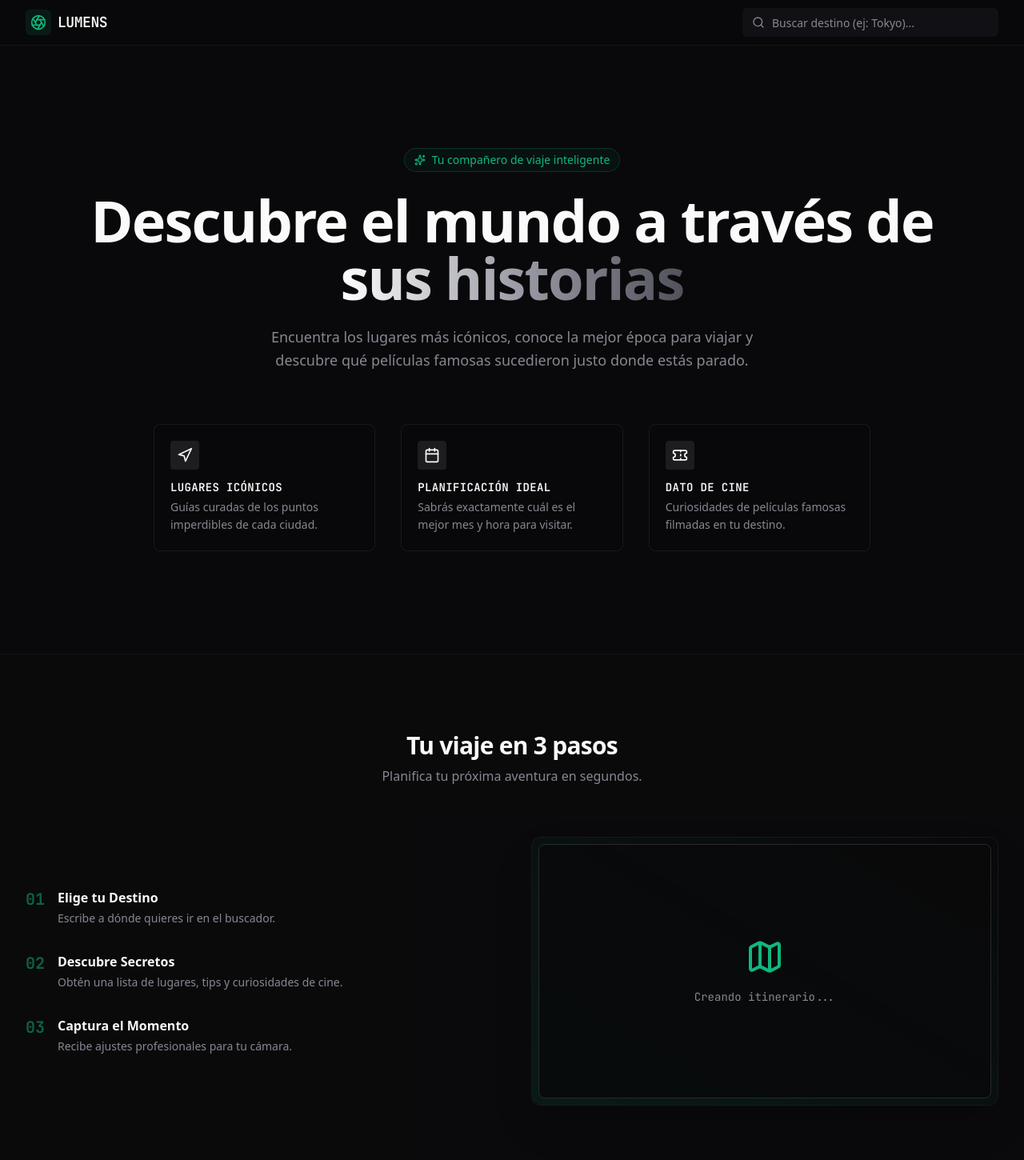
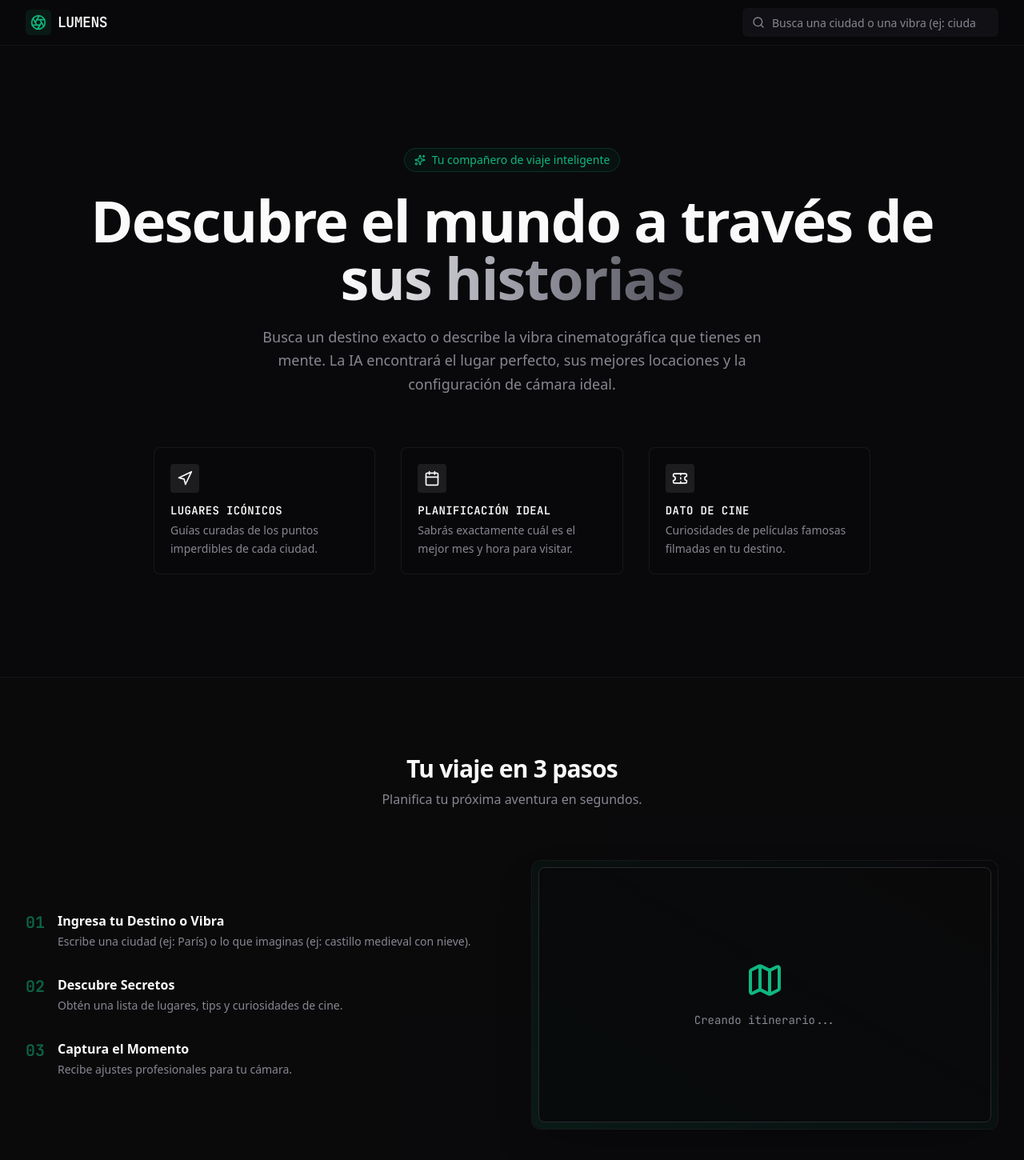
Before and after one commit to ihamsvs/lumens-frontend, a Next.js app: page / in a window 1280 px wide. Shown: the top 1450 px of the page at 80% size. Built offline with nearby package versions, Linux system fonts and the light colour scheme.

Commit message:
feat: update UI to explain AI vibe routing feature

```diff
--- a/app/page.tsx
+++ b/app/page.tsx
@@ -30,7 +30,7 @@ export default function LumensPage() {
     setGuide(null);
 
     try {
-      const apiUrl = process.env.NEXT_PUBLIC_API_URL || "http://localhost:3001";
+      const apiUrl = process.env.NEXT_PUBLIC_API_URL || "http://127.0.0.1:3001";
       const res = await fetch(
         `${apiUrl}/gemini/cinematic-guide?city=${encodeURIComponent(city)}`,
       );
@@ -72,9 +72,9 @@ export default function LumensPage() {
               </h1>
 
               <p className="mx-auto max-w-2xl text-lg text-muted-foreground mb-10 leading-relaxed">
-                Encuentra los lugares más icónicos, conoce la mejor época para
-                viajar y descubre qué películas famosas sucedieron justo donde
-                estás parado.
+                Busca un destino exacto o describe la vibra cinematográfica que
+                tienes en mente. La IA encontrará el lugar perfecto, sus mejores
+                locaciones y la configuración de cámara ideal.
               </p>
 
               <div className="grid grid-cols-1 sm:grid-cols-3 gap-8 max-w-4xl mx-auto text-left mt-16">
@@ -112,8 +112,8 @@ export default function LumensPage() {
                 <div className="space-y-8">
                   <Step
                     num="01"
-                    title="Elige tu Destino"
-                    desc="Escribe a dónde quieres ir en el buscador."
+                    title="Ingresa tu Destino o Vibra"
+                    desc="Escribe una ciudad (ej: París) o lo que imaginas (ej: castillo medieval con nieve)."
                   />
                   <Step
                     num="02"
--- a/components/download-button.tsx
+++ b/components/download-button.tsx
@@ -3,7 +3,7 @@
 import React, { useEffect, useState } from "react";
 import { PDFDownloadLink } from "@react-pdf/renderer";
 import QRCode from "qrcode";
-import { Download } from "lucide-react"; // Usamos Lucide que ya está en tu proyecto
+import { Download } from "lucide-react";
 import { TravelPdf } from "./travel-pdf";
 import { TravelGuide } from "@/types/travel";
 
--- a/components/header.tsx
+++ b/components/header.tsx
@@ -43,7 +43,7 @@ export function Header({ onSearch, isLoading }: HeaderProps) {
 
           <Input
             type="search"
-            placeholder="Buscar destino (ej: Tokyo)..."
+            placeholder="Busca una ciudad o una vibra (ej: ciudad lluviosa cyberpunk...)"
             className="h-9 w-full bg-secondary/50 pl-9 text-sm placeholder:text-muted-foreground focus-visible:ring-accent transition-all focus:bg-background border-transparent focus:border-accent/50"
             value={query}
             onChange={(e) => setQuery(e.target.value)}
```
